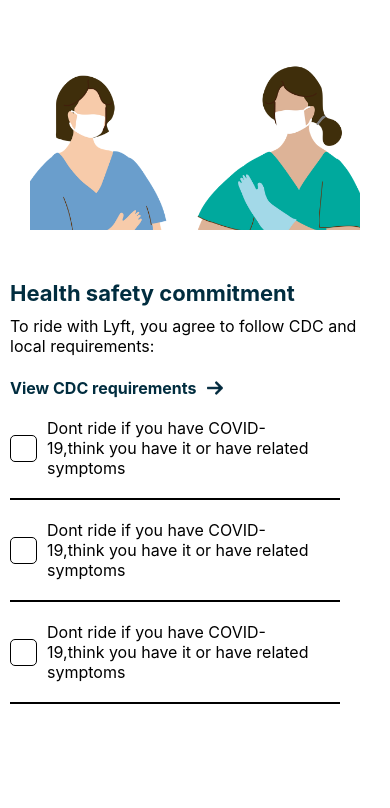
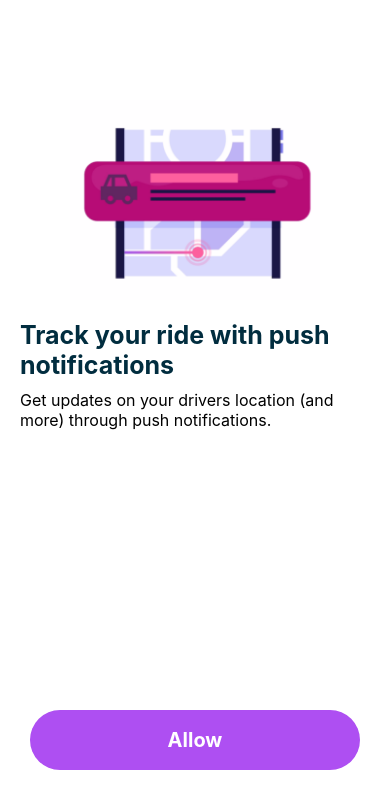
Before and after one commit to Kgd1z/lyft-cl, a React Native app: screen / in a window 390 px wide. Shown: the top 808 px of the page. Built offline with nearby package versions, Linux system fonts and the light colour scheme.

Commit message:
trackScreen

```diff
--- a/App.js
+++ b/App.js
@@ -5,6 +5,7 @@
 import NumberScreen from "./Screens/NumberScreen";
 import Verify from "./Screens/Verify";
 import HealthScreen from "./Screens/HealthScreen";
+import Track from "./Screens/Track";
 
 export default function App() {
   return (
@@ -12,7 +13,8 @@
       {/* <HomeScreen /> */}
       {/* <NumberScreen /> */}
       {/* <Verify /> */}
-      <HealthScreen />
+      {/* <HealthScreen /> */}
+      <Track />
       <StatusBar style="auto" />
     </View>
   );
--- a/Components/Requirement.js
+++ b/Components/Requirement.js
@@ -5,7 +5,13 @@
   const [selected, setselected] = useState(false);
   return (
     <View>
-      <View style={{ flexDirection: "row", alignItems: "center" }}>
+      <View
+        style={{
+          flexDirection: "row",
+          alignItems: "center",
+          paddingTop: 15,
+        }}
+      >
         <TouchableOpacity
           onPress={() => {
             if (selected === true) {
@@ -43,7 +49,7 @@
           width: 330,
           borderColor: "black",
           borderWidth: 0.5,
-          marginTop: 20,
+          marginTop: 15,
         }}
       ></View>
     </View>
--- a/Screens/HealthScreen.js
+++ b/Screens/HealthScreen.js
@@ -1,14 +1,20 @@
 import React from "react";
-import { StyleSheet, Text, View, Image } from "react-native";
+import { StyleSheet, Text, View, Image, ScrollView } from "react-native";
 import Requirement from "../Components/Requirement";
 
 export default function HealthScreen() {
   return (
+    <ScrollView>
       <View
-      style={{ flex: 1, alignItems: "center", marginLeft: 10, marginRight: 10 }}
+        style={{
+          flex: 1,
+          alignItems: "center",
+          marginLeft: 10,
+          marginRight: 10,
+        }}
       >
         <Image
-        style={{ width: 330, height: 200, marginTop: 30 }}
+          style={{ width: 330, height: 170, marginTop: 30 }}
           source={require("../assets/health.png")}
         />
         <View>
@@ -17,7 +23,7 @@
               fontSize: 22,
               fontWeight: "bold",
               color: "#012d3f",
-            paddingTop: 50,
+              paddingTop: 40,
               paddingBottom: 10,
             }}
           >
@@ -33,7 +39,9 @@
               alignItems: "center",
             }}
           >
-          <Text style={{ fontSize: 16, fontWeight: "bold", color: "#012d3f" }}>
+            <Text
+              style={{ fontSize: 16, fontWeight: "bold", color: "#012d3f" }}
+            >
               View CDC requirements
             </Text>
             <Image
@@ -43,15 +51,33 @@
           </View>
           <View style={{ paddingTop: 20, width: 300 }}>
             <Requirement title="Dont ride if you have COVID-19,think you have it or have related symptoms" />
+
+            <Requirement title="Wear a face mask covering your mouth and nose the entire ride" />
+
+            <Requirement title="Keep vehicle clean and sanitize your hand frequently" />
+
+            <Requirement title="Leave the front seat empty in cars" />
+
+            <Requirement title="turn off your cars recirculated air and keep windows down when possible" />
           </View>
-        <View style={{ paddingTop: 20, width: 300 }}>
-          <Requirement title="Dont ride if you have COVID-19,think you have it or have related symptoms" />
-        </View>
-        <View style={{ paddingTop: 20, width: 300 }}>
-          <Requirement title="Dont ride if you have COVID-19,think you have it or have related symptoms" />
+          <Text
+            style={{
+              fontSize: 22,
+              fontWeight: "bold",
+              color: "#012d3f",
+              paddingTop: 20,
+              paddingBottom: 10,
+            }}
+          >
+            Drivers are doing their part, too
+          </Text>
+          <Text style={{ fontSize: 16 }}>
+            We require drivers to wear masks we also give them cleaning guidance
+            and provide
+          </Text>
         </View>
       </View>
-    </View>
+    </ScrollView>
   );
 }
 
--- /dev/null
+++ b/Screens/Track.js
@@ -0,0 +1,52 @@
+import React from "react";
+import { StyleSheet, Text, View, Image, TouchableOpacity } from "react-native";
+
+export default function Track() {
+  return (
+    <View
+      style={{ flex: 1, alignItems: "center", marginLeft: 10, marginRight: 10 }}
+    >
+      <View style={{ paddingTop: 100 }}>
+        <Image
+          style={{ width: 250, height: 200 }}
+          source={require("../assets/track.png")}
+        />
+      </View>
+      <View style={{ marginLeft: 10, marginRight: 10 }}>
+        <Text
+          style={{
+            fontSize: 25,
+            fontWeight: "bold",
+            color: "#012d3f",
+            paddingTop: 20,
+            paddingBottom: 10,
+            textAlign: "left",
+          }}
+        >
+          Track your ride with push notifications
+        </Text>
+        <Text style={{ fontSize: 16 }}>
+          Get updates on your drivers location (and more) through push
+          notifications.
+        </Text>
+      </View>
+      <TouchableOpacity
+        style={{
+          backgroundColor: "#ae4ff2",
+          width: 330,
+          height: 60,
+          borderRadius: 30,
+          alignItems: "center",
+          justifyContent: "center",
+          marginTop: 280,
+        }}
+      >
+        <Text style={{ color: "white", fontWeight: "bold", fontSize: 20 }}>
+          Allow
+        </Text>
+      </TouchableOpacity>
+    </View>
+  );
+}
+
+const styles = StyleSheet.create({});
```
Also changed, not shown: assets/track.png (added). Lines whose indentation alone changed are shown as unchanged.
